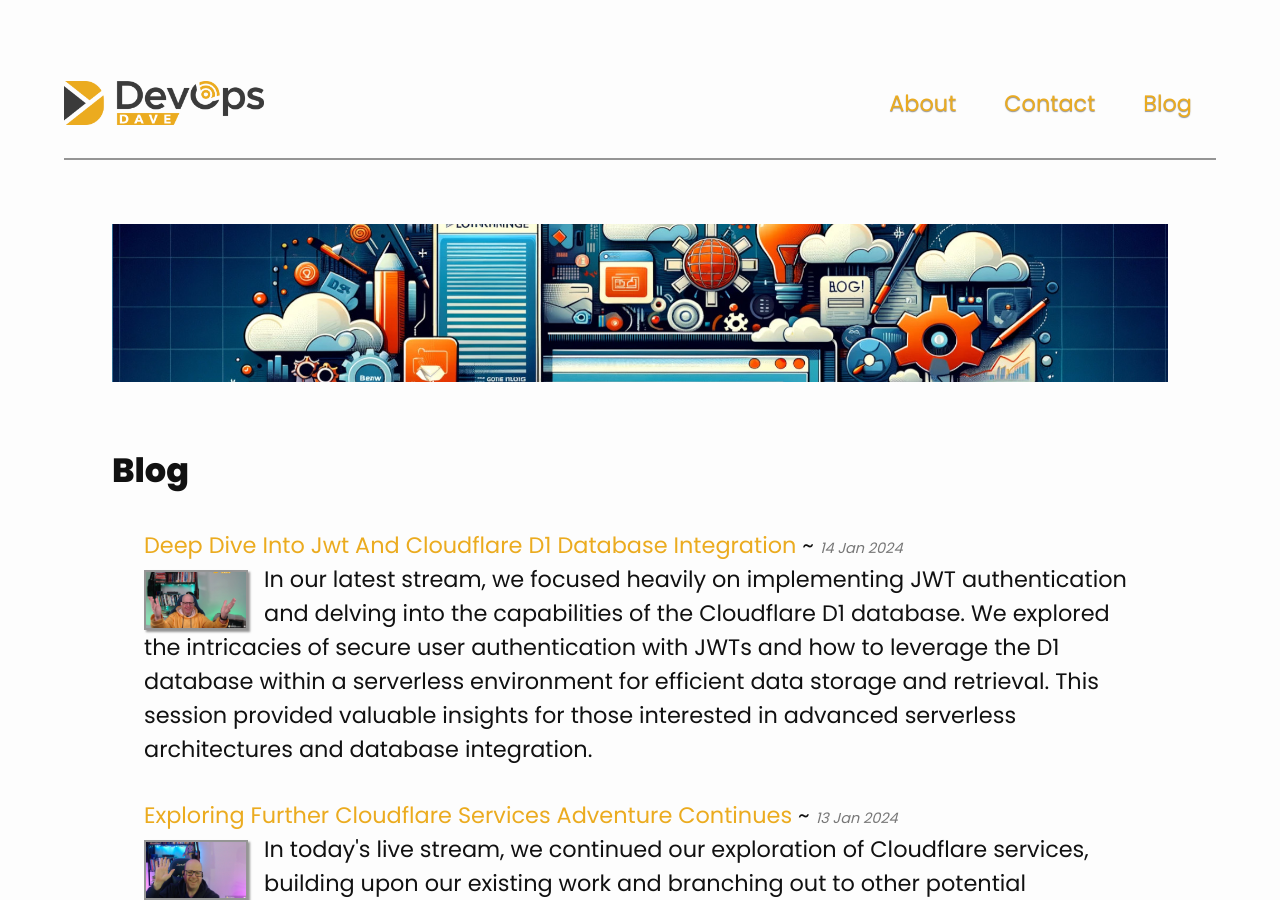
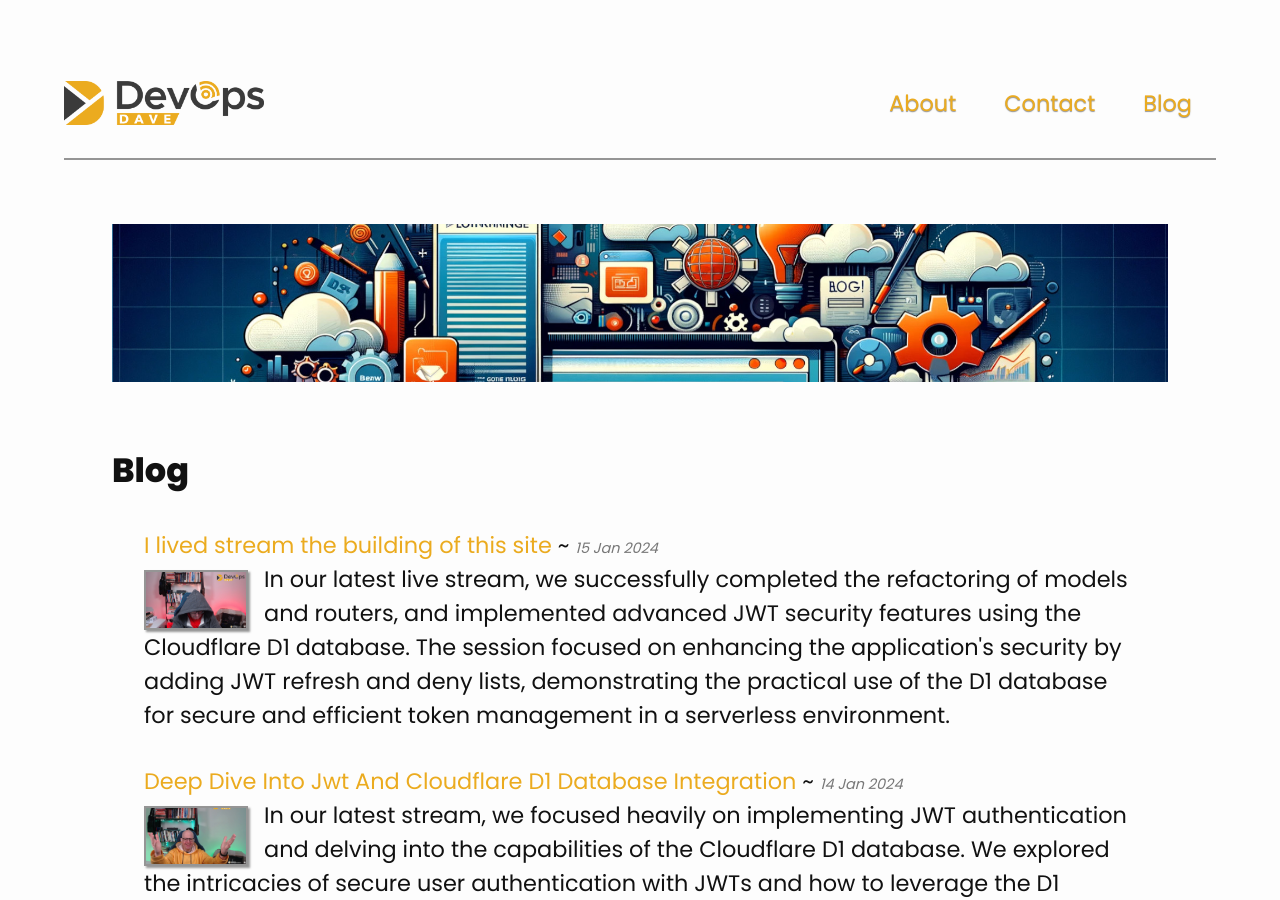
Before and after one commit to davealbert/devopsdave.net, a Jekyll site: the page built from _pages/blog.md, in a window 1280 px wide and 900 px high. Built offline with Jekyll 4.4.1, drawn with Linux system fonts in a browser that asks for light colours; nearby versions of some CDN libraries; some web fonts are replaced.

Commit message:
Update posts with latest stream

```diff
--- /dev/null
+++ b/_posts/2024-01-15-Finalizing-Refactor-and-Enhancing-JWT-Security-with-Cloudflare-D1.md
@@ -0,0 +1,42 @@
+---
+layout: post
+title: "I lived stream the building of this site"
+description: "In our latest live stream, we successfully completed the refactoring of models and routers, and implemented advanced JWT security features using the Cloudflare D1 database. The session focused on enhancing the application's security by adding JWT refresh and deny lists, demonstrating the practical use of the D1 database for secure and efficient token management in a serverless environment."
+post_image: /images/blog-posts/2024-01-15.jpg
+yt_tags: CloudflareD1, JWTSecurity, ModelRefactoring, DevOpsDave, ServerlessArchitecture, CodingLive, WebDevSecurity, TechStream, CloudComputing, APIDevelopment
+
+---
+
+
+<div class="content-wrapper">
+    <h1>About</h1>
+    <p class="top-margin-blog-post">
+        Today on DevOps Dave, we're wrapping up our comprehensive refactor of models and routers, and taking a significant step forward in security by adding JWT refresh and deny lists to the Cloudflare D1 database. This session is pivotal as we fine-tune our application for better structure and enhanced security.
+    </p>
+    <p class="top-margin-blog-post">
+        We'll be completing the model and router refactoring, ensuring our code is cleaner, more efficient, and maintainable. Following this, we'll focus on implementing JWT refresh tokens and deny lists, a crucial aspect for maintaining robust security in our application. Using the Cloudflare D1 database, we'll set up a system to handle token invalidation and management, ensuring a higher level of security for user sessions.
+    </p>
+    <p class="top-margin-blog-post">
+        This live stream is ideal for developers interested in advanced JWT handling techniques and those looking to see how the Cloudflare D1 database can be integrated into real-world applications for enhanced functionality and security.
+    </p>
+    <p class="top-margin-blog-post">
+        Join the stream for a detailed walkthrough of these processes, filled with practical coding, problem-solving, and best practices. Your questions and insights are always welcome, making this an interactive and enriching experience.
+    </p>
+</div>
+<div class="content-wrapper">
+    <h1>The Streams</h1>
+    <div class="embed-wrapper">
+        <div class="embed-title"><h1>Kick</h1></div>
+        <div class="embed">
+            <a href="https://kick.com/video/89d37e86-d816-4636-b03e-12e2de4971c1" target="_blank">
+                <img src="https://images.kick.com/video_thumbnails/QXi6QSVtOH5v/BERQs9yHSkPR/360.webp">
+            </a>
+        </div>
+    </div>
+    <div class="embed-wrapper">
+        <div class="embed-title"><h1>YouTube</h1></div>
+        <div class="embed">
+            <iframe width="560" height="315" src="https://www.youtube.com/embed/nl7ikA2_Veo?si=HbKqY1yiHVsKdf0l&amp;start=110" title="YouTube video player" frameborder="0" allow="accelerometer; autoplay; clipboard-write; encrypted-media; gyroscope; picture-in-picture; web-share" allowfullscreen></iframe>
+        </div>
+    </div>
+</div>
```
Also changed, not shown: _posts/2024-01-14-Deep-Dive-into-JWT-and-Cloudflare-D1-Database-Integration.md (+0 -2 lines), images/blog-posts/2024-01-15.jpg (added).
